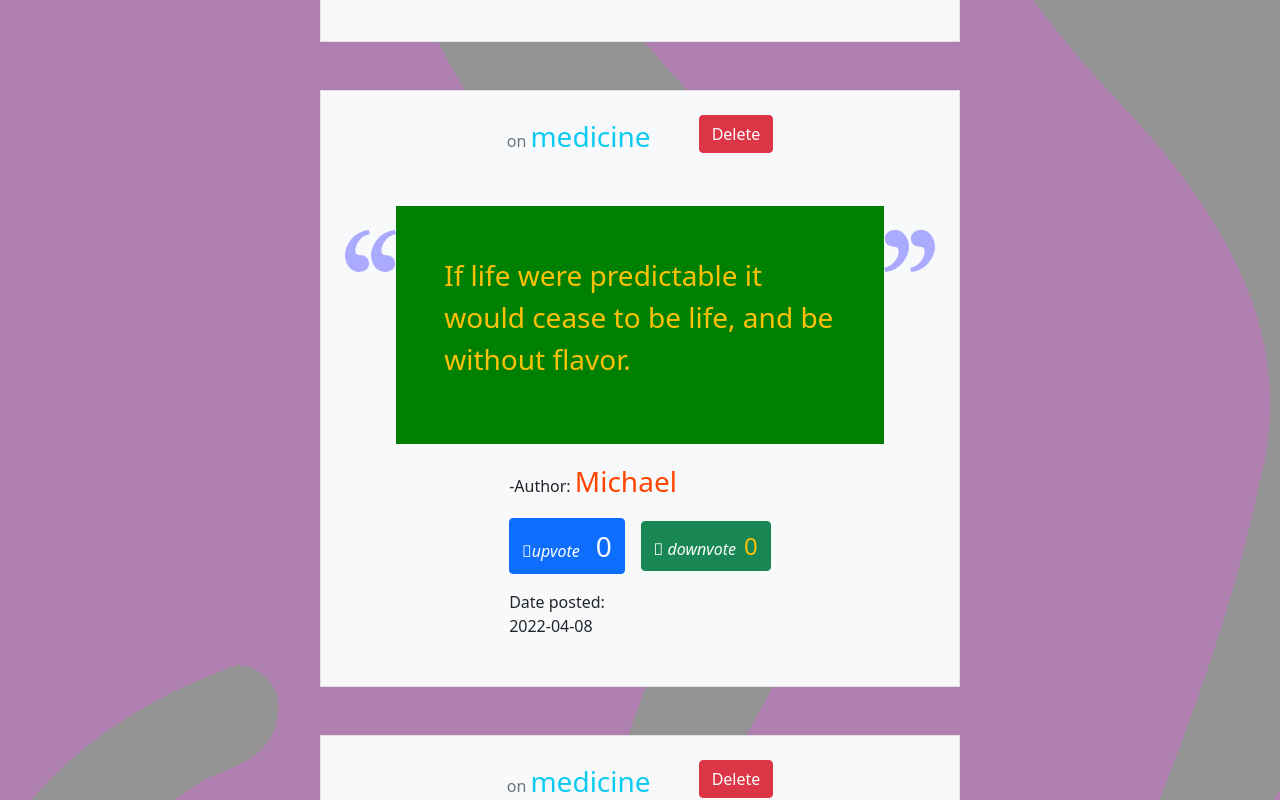
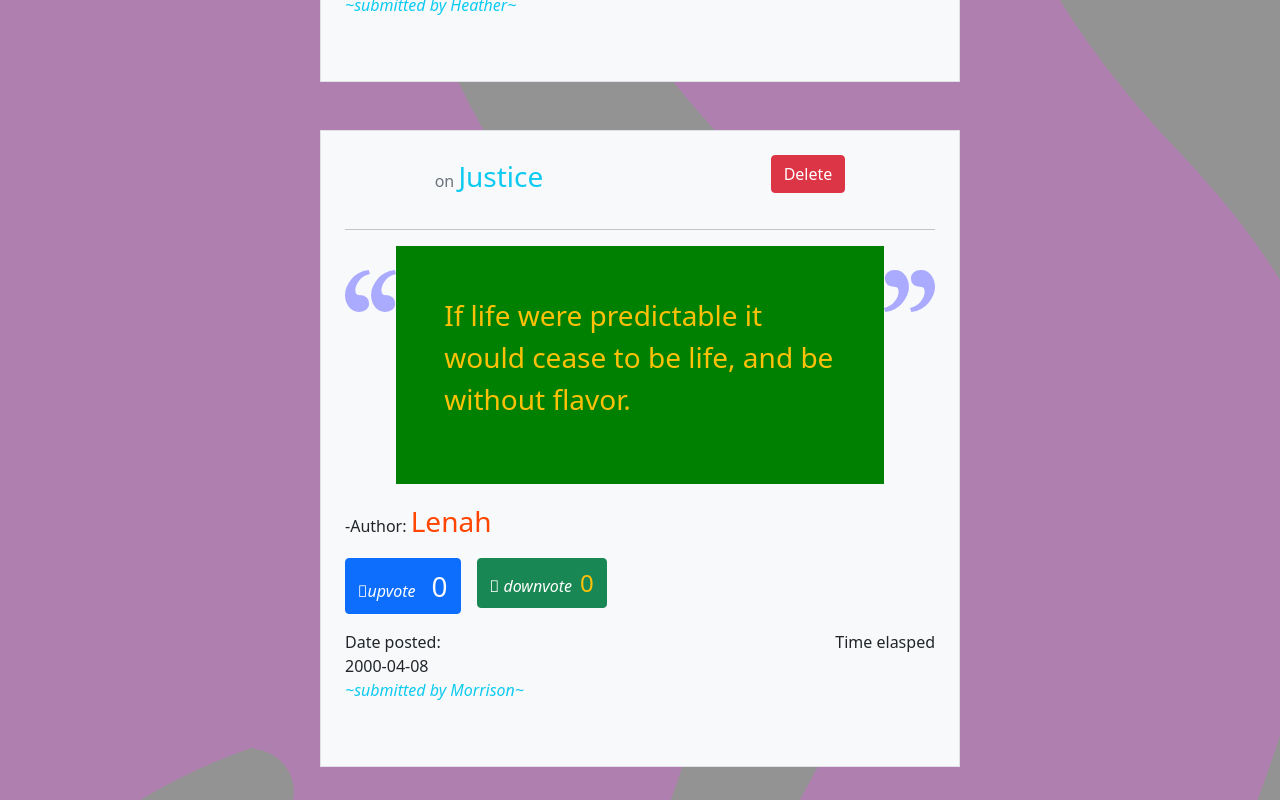
Before and after one commit to Michael-Ogaye/quotes, an Angular app: page / in a window 1280 px wide. Shown: the part 840-1640 px from the top of the page. Built offline with nearby package versions, Linux system fonts and the light colour scheme.

Commit message:
ft: time elasped pipe has been created

```diff
--- a/src/app/app.component.html
+++ b/src/app/app.component.html
@@ -9,7 +9,7 @@
   </div>
 
   <!-- the quotes template -->
-  <div *ngFor="let i of allQuotes;index as index" class="d-flex w-50 mt-5 border round p-4 mx-auto bg-light flex-column justify-content-evenly align-items-center">
+  <div *ngFor="let i of allQuotes;index as index" class="d-flex w-50 mt-5 border round p-4 mx-auto bg-light flex-column justify-content-evenly align-items-ce">
       <div class="head  d-flex justify-content-around">
           <p class="text-muted me-5">on <span class="text-info fs-3">{{i.title}}</span></p>
           <div class="del">
@@ -36,15 +36,19 @@
 
       <div class="bot mt-3">
           <p class="">-Author: <span class="fs-3">{{i.author}}</span> </p>
-          <div class="bts ">
-              <button (click)="upv(index)"  class="btn btn-primary d-inline-block me-3 "> <i class="fa-solid fa-thumbs-up">upvote</i> <span class="text-light ms-3 fs-3">{{i.upVote}}</span></button>
+          <div class="bts mx-auto d-flex jusfify-content-around w-100 m-3 ">
+              <div><button (click)="upv(index)"  class="btn btn-primary d-inline-block me-3 "> <i class="fa-solid fa-thumbs-up">upvote</i> <span class="text-light ms-3 fs-3">{{i.upVote}}</span></button></div>
 
-              <button (click)="downv(index)" class="btn btn-success"> <i class="fa-brands fa-facebook"> downvote</i>
-                <span class="text-warning ms-2 fs-4">{{i.downVote}}</span></button>
+              <div><button (click)="downv(index)" class="btn btn-success"> <i class="fa-brands fa-facebook"> downvote</i>
+                <span class="text-warning ms-2 fs-4">{{i.downVote}}</span></button></div>
 
           </div>
-          <div class="dat justify-self-start text-start mt-3"> Date posted:
-              <br> {{i.date}}</div>
+          <div class="dat d-flex justify-content-between justify-self-start text-start mt-3">
+              <p> Date posted: <br>{{i.date}} <br><em class="text-info"> ~submitted by {{i.sub}}~</em></p>
+              <p>Time elasped <br> </p>
+
+
+               </div>
       </div>
 
       <br>
--- a/src/app/app.component.ts
+++ b/src/app/app.component.ts
@@ -16,13 +16,13 @@ export class AppComponent {
 
   allQuotes:Quote[]=[
     new Quote(
-      'medicine','If life were predictable  it would cease to be life, and be without flavor.','Michael','2022-04-08',0,0,
+      'medicine','If life were predictable  it would cease to be life, and be without flavor.','Michael','Heather','2015-12-7',0,0,
     ),
     new Quote(
-      'medicine','If life were predictable  it would cease to be life, and be without flavor.','Michael','2022-04-08',0,0,
+      'Justice','If life were predictable  it would cease to be life, and be without flavor.','Lenah','Morrison','2000-04-08',0,0,
     ),
     new Quote(
-      'medicine','If life were predictable  it would cease to be life, and be without flavor.','Michael','2022-04-08',0,0,
+      'Money','If life were predictable  it would cease to be life, and be without flavor.','Anonymous','kyle','2022-01-02',0,0,
     )
 
 
--- a/src/app/app.module.ts
+++ b/src/app/app.module.ts
@@ -7,12 +7,14 @@ import { AppComponent } from './app.component';
 import { FormComponent } from './form/form.component';
 import { NgbModule } from '@ng-bootstrap/ng-bootstrap';
 import { HighlightDirective } from './highlight.directive';
+import { DayelapsedPipe } from './dayelapsed.pipe';
 
 @NgModule({
   declarations: [
     AppComponent,
     FormComponent,
-    HighlightDirective
+    HighlightDirective,
+    DayelapsedPipe
   ],
   imports: [
     BrowserModule,
--- /dev/null
+++ b/src/app/dayelapsed.pipe.ts
@@ -0,0 +1,30 @@
+import { Pipe, PipeTransform } from '@angular/core';
+
+@Pipe({
+  name: 'dayelapsed'
+})
+export class DayelapsedPipe implements PipeTransform {
+
+  transform(value: any): number {
+    let today:Date = new Date(); //get current date and time
+    let todayWithNoTime:any = new Date(today.getFullYear(), today.getMonth(), today.getDate())
+    var dateDifference = Math.abs(value - todayWithNoTime) //returns value in miliseconds
+    const secondsInDay = 86400; //60 seconds * 60 minutes in an hour * 24 hours in a day
+    var dateDifferenceSeconds = dateDifference*0.001; //converts miliseconds to seconds
+    var dateCounter = dateDifferenceSeconds/secondsInDay;
+
+    if (dateCounter >= 1 && value > todayWithNoTime){
+      return dateCounter;
+    }else{
+      return 0;
+    }
+
+
+
+
+
+
+
+  }
+
+}
--- a/src/app/form/form.component.ts
+++ b/src/app/form/form.component.ts
@@ -45,10 +45,11 @@ export class FormComponent implements OnInit {
 
     let formdata= formd.value;
     let cDate=""+formdata.date.year+"-"+formdata.date.month+"-"+formdata.date.day+ ""
+    let sdate= new Date(cDate);
 
     formdata.upVote=0;
     formdata.downVote=0;
-    formdata.date= cDate;
+    formdata.date= sdate;
     console.log(formdata.date)
     this.quoteEvent.emit(formdata);
   }
--- a/src/app/quote.ts
+++ b/src/app/quote.ts
@@ -2,7 +2,7 @@ import { Title } from "@angular/platform-browser";
 
 export class Quote {
 
-    constructor(public title:string, public content:string,public author:string,public date:string,public upVote:number,public downVote:number){
+    constructor(public title:string, public content:string,public author:string,public sub:string,public date:string,public upVote:number,public downVote:number){
 
     }
 }
```
Also changed, not shown: 1 other file (tests, documents, lock files or other folders).
